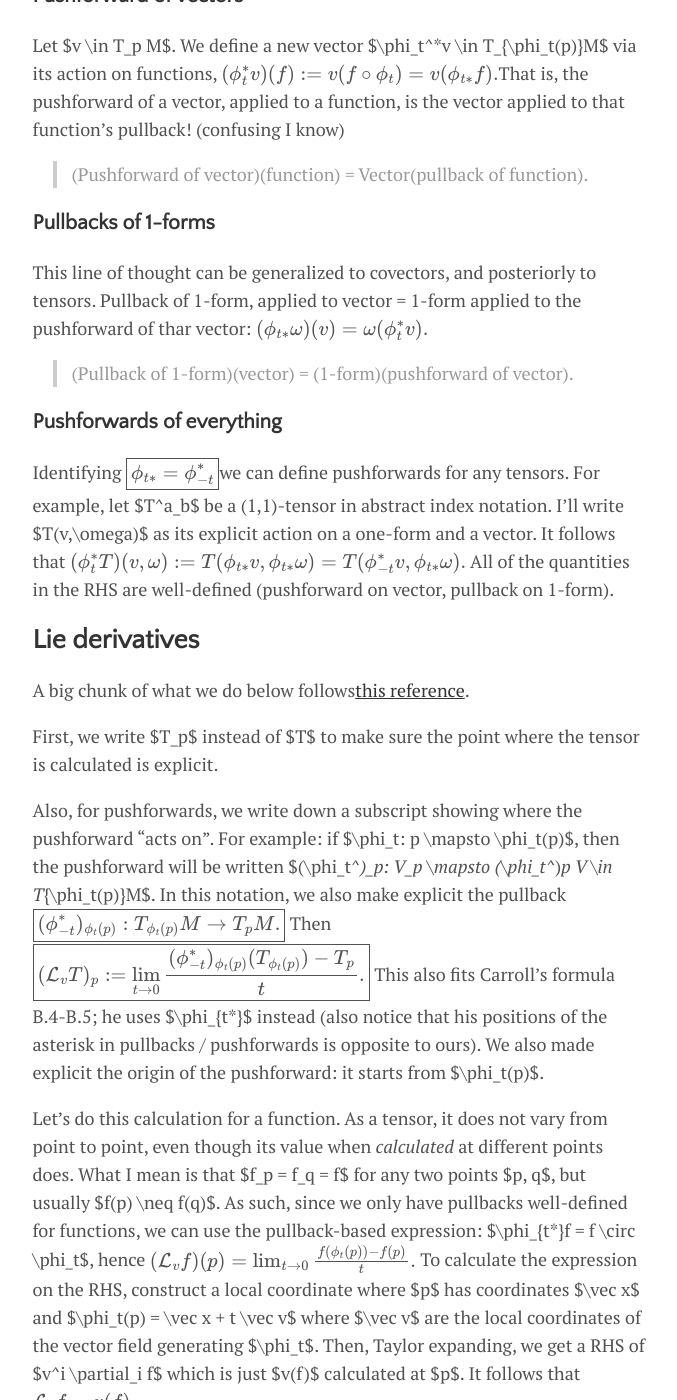
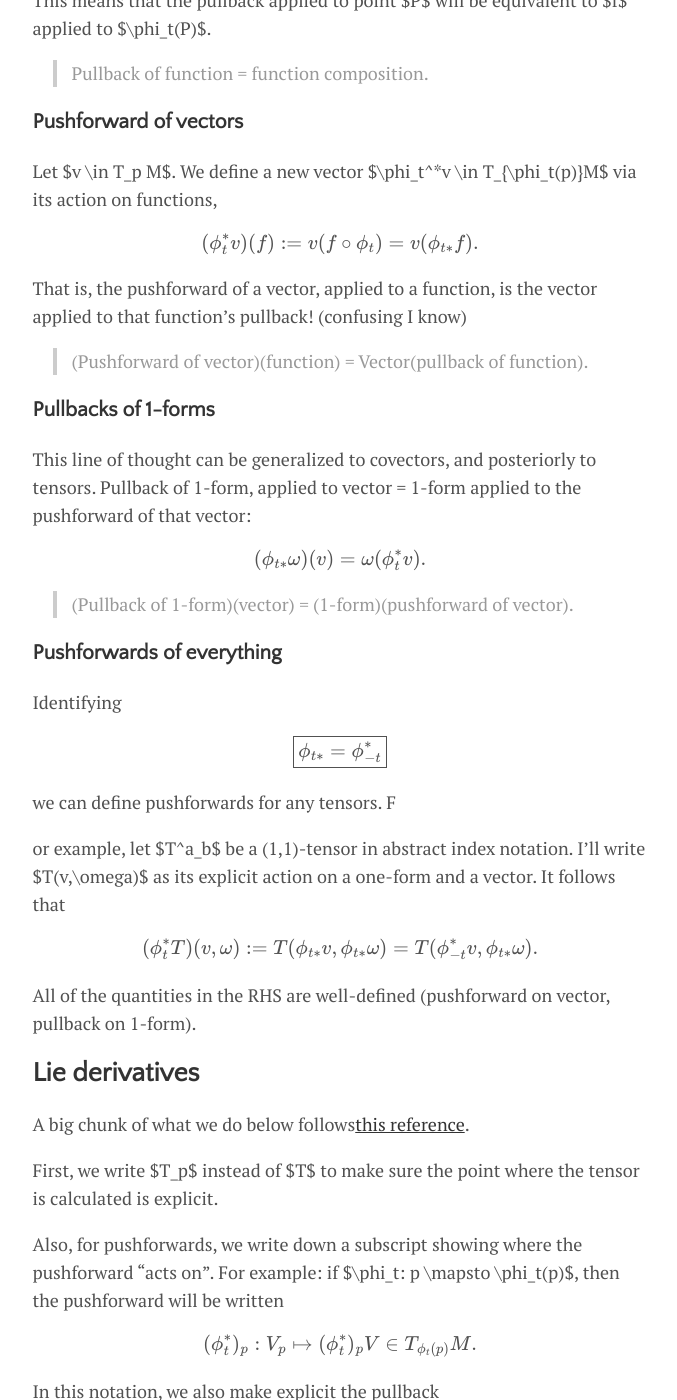
Before and after one commit to takeshimg92/takeshimg92.github.io, a Jekyll site: the page built from _posts/2023-06-25-lie_derivatives.md, in a window 1280 px wide and 1400 px high, scrolled down 1937 px. Shown: the whole window, without its empty margins (300-977 px from the left). Built offline with Jekyll 4.4.1, drawn with Linux system fonts in a browser that asks for light colours; formulas are drawn with MathJax 3; some of the changed lines change nothing that is shown; some of the changed text lies outside the part shown.

Commit message:
fixed typos

```diff
--- a/_posts/2023-06-25-lie_derivatives.md
+++ b/_posts/2023-06-25-lie_derivatives.md
@@ -27,29 +27,51 @@ Hence, I am posting here for any other students of differential geometry of gene
 
 ## Set-up: pushforwards and pullbacks
 
-Below, $\phi_t$ is a 1-parameter family of diffeomorphisms induced by a vector field $v = d/d\lambda$.  We will present the rules that allow for the quick rule-of-thumb $$\boxed{\mbox{(pushforward of $T$)(stuff) = $T$(pullback of stuff)}},$$ where $T$ is some tensor.
+Below, $\phi_t$ is a 1-parameter family of diffeomorphisms induced by a vector field $v = d/d\lambda$.  We will present the rules that allow for the quick rule-of-thumb
+
+$$\boxed{\mbox{(pushforward of $T$)(stuff) = $T$(pullback of stuff)}},$$
+
+where $T$ is some tensor.
 
 
 ### Pullbacks of functions
 
-Given a map $\phi_t$, define a function's **pullback** as $$\phi_{t*}f:=f\circ\phi_t.$$This means that the pullback applied to point $P$ will be equivalent to $f$ applied to $\phi_t(P)$.
+Given a map $\phi_t$, define a function's **pullback** as
+
+$$\phi_{t*}f:=f\circ\phi_t.$$
+
+This means that the pullback applied to point $P$ will be equivalent to $f$ applied to $\phi_t(P)$.
 > Pullback of function = function composition.
 
 ### Pushforward of vectors
 
-Let $v \in T_p M$. We define a new vector $\phi_t^*v \in T_{\phi_t(p)}M$ via its action on functions, $$(\phi_t^*v)(f):= v(f\circ \phi_t) = v(\phi_{t*}f).$$That is, the pushforward of a vector, applied to a function, is the vector applied to that function's pullback! (confusing I know)
+Let $v \in T_p M$. We define a new vector $\phi_t^*v \in T_{\phi_t(p)}M$ via its action on functions,
+
+$$(\phi_t^*v)(f):= v(f\circ \phi_t) = v(\phi_{t*}f).$$
+
+That is, the pushforward of a vector, applied to a function, is the vector applied to that function's pullback! (confusing I know)
 > (Pushforward of vector)(function) = Vector(pullback of function).
 
 ### Pullbacks of 1-forms
 
-This line of thought can be generalized to covectors, and posteriorly to tensors. Pullback of 1-form, applied to vector = 1-form applied to the pushforward of thar vector:
+This line of thought can be generalized to covectors, and posteriorly to tensors. Pullback of 1-form, applied to vector = 1-form applied to the pushforward of that vector:
+
 $$(\phi_{t*} \omega)(v) = \omega(\phi_t^* v).$$
+
 > (Pullback of 1-form)(vector) = (1-form)(pushforward of vector).
 
 ### Pushforwards of everything
 
-Identifying $$\boxed{\phi_{t*} = \phi_{-t}^* }$$we can define pushforwards for any tensors. For example, let $T^a_b$ be a (1,1)-tensor in abstract index notation. I'll write $T(v,\omega)$ as its explicit action on a one-form and a vector. It follows that
+Identifying
+
+$$\boxed{\phi_{t*} = \phi_{-t}^* }$$
+
+we can define pushforwards for any tensors. F
+
+or example, let $T^a_b$ be a (1,1)-tensor in abstract index notation. I'll write $T(v,\omega)$ as its explicit action on a one-form and a vector. It follows that
+
 $$(\phi_t^*T)(v,\omega):= T(\phi_{t*}v, \phi_{t*}\omega)=T(\phi_{-t}^*v, \phi_{t*}\omega).$$
+
 All of the quantities in the RHS are well-defined (pushforward on vector, pullback on 1-form).
 
 ## Lie derivatives
@@ -58,15 +80,29 @@ A big chunk of what we do below follows[this reference](https://www.math.brown.e
 
 First, we write $T_p$ instead of $T$ to make sure the point where the tensor is calculated is explicit.
 
-Also, for pushforwards, we write down a subscript showing where the pushforward "acts on". For example: if $\phi_t: p \mapsto \phi_t(p)$, then the pushforward will be written $(\phi_t^*)_p: V_p \mapsto (\phi_t^*)_p V \in T_{\phi_t(p)}M$. In this notation, we also make explicit the pullback $$\boxed{(\phi_{-t}^*)_{\phi_t(p)}:T_{\phi_t(p)} M \to T_p M.}$$ Then $$\boxed{(\mathcal L_v T)_p := \lim_{t\to 0}\frac{(\phi_{-t}^*)_{\phi_t(p)}(T_{\phi_t(p)}) - T_p }{t}.}$$ This also fits Carroll's formula B.4-B.5; he uses $\phi_{t*}$ instead (also notice that his positions of the asterisk in pullbacks / pushforwards is opposite to ours). We also made explicit the origin of the pushforward: it starts from $\phi_t(p)$.
+Also, for pushforwards, we write down a subscript showing where the pushforward "acts on". For example: if $\phi_t: p \mapsto \phi_t(p)$, then the pushforward will be written
+
+$$(\phi_t^*)_p: V_p \mapsto (\phi_t^*)_p V \in T_{\phi_t(p)}M.$$
+
+In this notation, we also make explicit the pullback
+
+$$\boxed{(\phi_{-t}^*)_{\phi_t(p)}:T_{\phi_t(p)} M \to T_p M.}$$
+
+Then
+
+$$\boxed{(\mathcal L_v T)_p := \lim_{t\to 0}\frac{(\phi_{-t}^*)_{\phi_t(p)}(T_{\phi_t(p)}) - T_p }{t}.}$$
+
+This also fits Carroll's formula B.4-B.5; he uses $\phi_{t*}$ instead (also notice that his positions of the asterisk in pullbacks / pushforwards is opposite to ours). We also made explicit the origin of the pushforward: it starts from $\phi_t(p)$.
 
 Let's do this calculation for a function. As a tensor, it does not vary from point to point, even though its value when *calculated* at different points does. What I mean is that $f_p = f_q = f$ for any two points $p, q$, but usually $f(p) \neq f(q)$. As such, since we only have pullbacks well-defined for functions, we can use the pullback-based expression: $\phi_{t*}f = f \circ \phi_t$, hence
+
 $$(\mathcal L_v f)(p) = \lim_{t\to 0}\frac{f(\phi_t(p)) -  f(p)}{t}.$$
-To calculate the expression on the RHS, construct a local coordinate where $p$ has coordinates $\vec x$ and $\phi_t(p) = \vec x + t \vec v$ where $\vec v$ are the local coordinates of the vector field generating $\phi_t$. Then, Taylor expanding, we get a RHS of $v^i \partial_i f$ which is just $v(f)$ calculated at $p$. It follows that $$\mathcal L_v f = v(f).$$
 
-What about vectors?
+To calculate the expression on the RHS, construct a local coordinate where $p$ has coordinates $\vec x$ and $\phi_t(p) = \vec x + t \vec v$ where $\vec v$ are the local coordinates of the vector field generating $\phi_t$. Then, Taylor expanding, we get a RHS of $v^i \partial_i f$ which is just $v(f)$ calculated at $p$. It follows that
 
-We know the spoiler:
+$$\mathcal L_v f = v(f).$$
+
+Well then; what about vectors? The spoiler is:
 
 $$\mathcal L_X Y = [X, Y];$$
 
@@ -76,42 +112,108 @@ let's see if this holds.
 
 Nothing like a nice manual calculation before we give the more general formula.
 
-Let $M= \mathbf R^2$ and consider a base point $p = (x_0, y_0)$. Let $$X = - y \frac{\partial}{\partial x} + x \frac{\partial}{\partial y},\qquad Y=\frac{\partial}{\partial x}.$$These are two vector fields. At every point of the manifold, they take values - for example, at $p = (x_0, y_0)$, $$X_p = - y_0 \left(\frac{\partial}{\partial x}\right)_p + x_0 \left(\frac{\partial}{\partial y}\right)_p \in T_pM,$$where the subscript $(.)_p$ doesn't mean much in this particular case for the basis vectors (since we are in Euclidean space), but we keep it because it is correct.
+Let $M= \mathbf R^2$ and consider a base point $p = (x_0, y_0)$. Let
 
-Assume we want to compute $(\mathcal L_X Y)_p$. We need to first solve the equation for the flow of $X$; the differential equation for integral curves is $$\frac{d}{dt} \binom{x(t)}{y(t)}=\binom{-y(t)}{x(t)}.$$with solution $$x(t) = x_0 \cos t - y_0 \sin t,\quad y(t)=x_0\sin t+ y_0 \cos t.$$This means that the map $(\phi_t)$ *based on* $p = (x_0, y_0)$ which takes it downstream by a parameter value $t$ is$$(\phi_t)_{p=(x_0, y_0)} = \binom{x_0 \cos t - y_0 \sin t}{x_0\sin t+ y_0 \cos t}.$$Notice that in this particular case $\phi_t$ is linear - this won't always be the case. The pushforward is obtained by calculating the Jacobian w.r.t the base coordinates of $p$ (which justifies the notation $d(\phi_t)_p$ too). Hence $$(\phi_t^*)_p=\begin{pmatrix} \cos t & -\sin t \\ \sin t & \cos t\end{pmatrix},$$ and, for the opposite direction,$$(\phi_{-t}^*)_{\phi_t(p)}=\begin{pmatrix} \cos t & \sin t \\ -\sin t & \cos t\end{pmatrix}.$$Notice how the sign has changed with the formal replacement of $t \mapsto -t$. Also, we changed the subscript from $p$ to $\phi_t(p)$ for clarity.
+$$X = - y \frac{\partial}{\partial x} + x \frac{\partial}{\partial y},\qquad Y=\frac{\partial}{\partial x}.$$
 
-> An important point here is the use of matrices. In the expression for $(\phi_t)_p$, we used matrices as a compact notation of how coordinate systems changed. For the pushforward, however, the matrices actually act on vectors in one space and give vectors in another space. Explicitly, $(\phi_t^*)_p$ takes vectors in $T_pM$ to vectors in $T_{\phi_t(p)}M.$
+These are two vector fields. At every point of the manifold, they take values - for example, at $p = (x_0, y_0)$,
 
-We have all the ingredients we need. We want to calculate $$(\mathcal L_X Y)_p := \lim_{t\to 0}\frac{(\phi_{-t}^*)_{\phi_t(p)}(Y_{\phi_t(p)}) - Y_p }{t}.$$ First, we calculate $Y_{\phi_t(p)}$. It is simply $$Y_{\phi_t(p)} = \left(\frac{\partial}{\partial x}\right)_{\phi_t(p)}.$$Then $$(\phi_{-t}^*)_{\phi_t(p)}(Y_{\phi_t(p)}) = \begin{pmatrix} \cos t & \sin t \\ -\sin t & \cos t\end{pmatrix} \binom{1}{0} = \cos t \left(\frac{\partial}{\partial x}\right)_p-\sin t\left(\frac{\partial}{\partial y}\right)_p.$$
+$$X_p = - y_0 \left(\frac{\partial}{\partial x}\right)_p + x_0 \left(\frac{\partial}{\partial y}\right)_p \in T_pM,$$
+
+where the subscript $(.)_p$ doesn't mean much in this particular case for the basis vectors (since we are in Euclidean space), but we keep it because it is correct.
+
+Assume we want to compute $(\mathcal L_X Y)_p$. We need to first solve the equation for the flow of $X$; the differential equation for integral curves is
+
+$$\frac{d}{dt} \binom{x(t)}{y(t)}=\binom{-y(t)}{x(t)}.$$
+
+with solution
+
+$$x(t) = x_0 \cos t - y_0 \sin t,\quad y(t)=x_0\sin t+ y_0 \cos t.$$
+
+This means that the map $(\phi_t)$ *based on* $p = (x_0, y_0)$ which takes it downstream by a parameter value $t$ is
+
+$$(\phi_t)_{p=(x_0, y_0)} = \binom{x_0 \cos t - y_0 \sin t}{x_0\sin t+ y_0 \cos t}.$$
+
+Notice that in this particular case $\phi_t$ is linear - this won't always be the case. The pushforward is obtained by calculating the Jacobian w.r.t the base coordinates of $p$ (which justifies the notation $d(\phi_t)_p$ too). Hence
+
+$$(\phi_t^*)_p=\begin{pmatrix} \cos t & -\sin t \\ \sin t & \cos t\end{pmatrix},$$
+
+ and, for the opposite direction,
+
+ $$(\phi_{-t}^*)_{\phi_t(p)}=\begin{pmatrix} \cos t & \sin t \\ -\sin t & \cos t\end{pmatrix}.$$
+
+ Notice how the sign has changed with the formal replacement of $t \mapsto -t$. Also, we changed the subscript from $p$ to $\phi_t(p)$ for clarity.
+
+Note: an important point here is the use of matrices. In the expression for $(\phi_t)_p$, we used matrices as a compact notation of how coordinate systems changed. For the pushforward, however, the matrices actually act on vectors in one space and give vectors in another space. Explicitly, $(\phi_t^*)_p$ takes vectors in $T_pM$ to vectors in $T_{\phi_t(p)}M.$
+
+We have all the ingredients we need. We want to calculate
+
+ $$(\mathcal L_X Y)_p := \lim_{t\to 0}\frac{(\phi_{-t}^*)_{\phi_t(p)}(Y_{\phi_t(p)}) - Y_p }{t}.$$
+
+  First, we calculate $Y_{\phi_t(p)}$. It is simply
+
+  $$Y_{\phi_t(p)} = \left(\frac{\partial}{\partial x}\right)_{\phi_t(p)}.$$
+
+  Then
+
+  $$(\phi_{-t}^*)_{\phi_t(p)}(Y_{\phi_t(p)}) = \begin{pmatrix} \cos t & \sin t \\ -\sin t & \cos t\end{pmatrix} \binom{1}{0} = \cos t \left(\frac{\partial}{\partial x}\right)_p-\sin t\left(\frac{\partial}{\partial y}\right)_p.$$
+
 Finally, plugging back into the definition of the Lie derivative, we get
-$$(\mathcal L_X Y)_p =\lim_{t\to 0}\frac 1t\left[(\cos t-1)\left(\frac{\partial}{\partial x}\right)_p - \sin t \left(\frac{\partial}{\partial y}\right)_p  \right]=-\left(\frac{\partial}{\partial y}\right)_p$$ and we are done.
 
- The intuition here is as follows: we are trying to calculate the derivative of the vector (field) $Y = \partial/\partial x$ along the integral curves of $X$, which are circles. Notice how there is a difference exactly on the vertical direction between $Y$ and its pullback, which is slightly inclined due to rotation.
+$$(\mathcal L_X Y)_p =\lim_{t\to 0}\frac 1t\left[(\cos t-1)\left(\frac{\partial}{\partial x}\right)_p - \sin t \left(\frac{\partial}{\partial y}\right)_p  \right]=-\left(\frac{\partial}{\partial y}\right)_p$$
 
- By the way: since we already know the spoiler that $\mathcal L_X Y = [X, Y]$, it is worth checking if it works. Recalling that $$[X, Y] = \left(X^a\frac{\partial Y^b}{\partial x^a} - Y^a\frac{\partial X^b}{\partial x^a} \right) \frac{\partial}{\partial x^b},$$
-we have, for $X^1 = -y, X^2 = x$ and $Y^1 = 1, Y^2 = 0$, that the only non-zero component of the commutator is $$[X, Y]^2 = - 1 \frac{\partial x}{\partial x} = -1,$$ yielding $[X,Y] = - \partial/\partial y$, as we obtained.
+and we are done.
+
+The intuition here is as follows: we are trying to calculate the derivative of the vector (field) $Y = \partial/\partial x$ along the integral curves of $X$, which are circles. Notice how there is a difference exactly on the vertical direction between $Y$ and its pullback, which is slightly inclined due to rotation.
+
+By the way: since we already know the spoiler that $\mathcal L_X Y = [X, Y]$, it is worth checking if it works. Recalling that
+
+$$[X, Y] = \left(X^a\frac{\partial Y^b}{\partial x^a} - Y^a\frac{\partial X^b}{\partial x^a} \right) \frac{\partial}{\partial x^b},$$
+
+we have, for $X^1 = -y, X^2 = x$ and $Y^1 = 1, Y^2 = 0$, that the only non-zero component of the commutator is
+
+$$[X, Y]^2 = - 1 \frac{\partial x}{\partial x} = -1,$$
+
+yielding $[X,Y] = - \partial/\partial y$, as we obtained.
 
 ### Proof of the commutator formula
 
-First, notation. The field $Y$ will be written as $$Y_p = Y^i(x_p) \left(\frac{\partial}{\partial x^i} \right)_p$$ where $x_p$ are the coordinates of point $p$. Let us write the coordinates at $p$ as $(x_0^i)$, generically, and those at $\phi_t(p)$ as $(\tilde x_0^i)$, ie. with a tilde.
+First, notation. The field $Y$ will be written as
+
+$$Y_p = Y^i(x_p) \left(\frac{\partial}{\partial x^i} \right)_p$$
+
+where $x_p$ are the coordinates of point $p$. Let us write the coordinates at $p$ as $(x_0^i)$, generically, and those at $\phi_t(p)$ as $(\tilde x_0^i)$, ie. with a tilde.
 
 The first important thing is to relate the coordinates of $p$ with those of $\phi_t(p)$, in the limit where $t$ is small and can be kept to first order. By definition,
+
 $$\begin{align*}
 \phi_t(p)^i &\equiv \tilde x^i = x_0^i +t \left.\frac{dx^i}{dt}\right|_{t=0}\\
 &=x_0^i + tX^i_0(x_0).\qquad (*)
 \end{align*}$$
+
 Notice that we explicitly wrote $X_0^i$ as a functon of the coordinates at $p$ - this will come as important later in the calculation of the Jacobian for the pushforward.
 
 With that being done, we follow the algorithm and calculate $Y$ at point $\phi_t(p)$, in the limit where $t$ is small. For this, we use equation $(*)$ above:
+
 $$\begin{align*}
 Y_{\phi_t(p)} &= Y^i(\tilde x) \left(\frac{\partial}{\partial \tilde x^i} \right)_{\phi_t(p)}\\
 &=Y^i(x_0+tX_0)\left(\frac{\partial}{\partial \tilde x^i} \right)_{\phi_t(p)}\\
 &=\left(Y^i(x_0)+tX_0^j \left.\frac{\partial Y^i(x)}{\partial x^j}\right|_{x=x_0} \right) \left(\frac{\partial}{\partial \tilde x^i} \right)_{\phi_t(p)} + O(t^2)\\
 &\equiv(Y^i_0+t X_0^j \partial_jY^i_0) \left(\frac{\partial}{\partial \tilde x^i} \right)_{\phi_t(p)}
 \end{align*}$$
+
 where we Taylor-expanded in the third line, and cleaned up notation a bit in the fourth line.
 
-To calculate the pushforward, we need to calculate the Jacobian of $\phi_t(p)$ with respect to the coordinates $x_0^i$. We can again use equation $(*)$ here; it is easy to see that$$[(\phi^*_t)_p]^i_j = \delta^i_j+t\, \partial_jX_0^i.$$Inverting this yields, to first order, $$[(\phi^*_{-t})_{\phi_t(p)}]^i_j = \delta^i_j-t\, \partial_jX_0^i.$$We are ready: the Lie deriative can be calculated as
+To calculate the pushforward, we need to calculate the Jacobian of $\phi_t(p)$ with respect to the coordinates $x_0^i$. We can again use equation $(*)$ here; it is easy to see that
+
+$$[(\phi^*_t)_p]^i_j = \delta^i_j+t\, \partial_jX_0^i.$$
+
+Inverting this yields, to first order,
+
+$$[(\phi^*_{-t})_{\phi_t(p)}]^i_j = \delta^i_j-t\, \partial_jX_0^i.$$
+
+We are ready: the Lie deriative can be calculated as
+
 $$\begin{align*}
 \frac{[(\phi^*_{-t})_{\phi_t(p)}]^i_j Y_{\phi_t(p)}^j - Y_p^i}{t} &= \frac{(\delta^i_j-t\, \partial_jX_0^i) (Y^j_0+t X_0^k \partial_kY^j_0)-Y_0^i}{t}\\
 &=\frac{Y_0^i+t X_0^k\partial_k Y_0^i-tY_0^j\partial_jX_0^i-Y_0^i+O(t^2)}{t}\\
@@ -119,6 +221,7 @@ $$\begin{align*}
 &\overset{t\to0}{\longrightarrow} X_0^j\partial_j Y_0^i-Y_0^j\partial_jX^i_0\\
 &=[X,Y]^i_p.
 \end{align*}$$
+
 Thus, we have the proof! $\Box$
 
 Also check [this reference here](https://cefns.nau.edu/~schulz/lieder.pdf) for a proof without using approximations.
```
